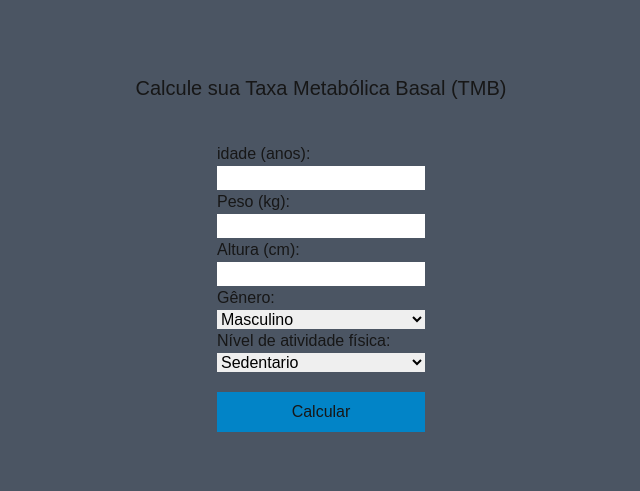
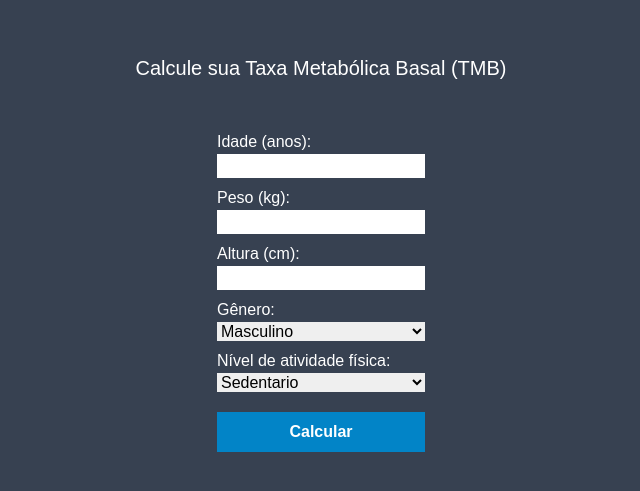
Before and after one commit to felipeehara/calculadoraMTB, a Next.js app: page / in a window 1280 px wide. Shown: the part 137-628 px from the top of the page, without its empty margins (319-959 px from the left). Built offline with nearby package versions, Linux system fonts and the light colour scheme.

Commit message:
atualizando componente

```diff
--- a/src/app/components/newTMB.tsx
+++ b/src/app/components/newTMB.tsx
@@ -13,7 +13,8 @@ export const NewTmb = () => {
 
     const handleInputChangeYear = (e: React.ChangeEvent<HTMLInputElement>) => {
         setInputValue(e.target.value);
-      };
+}
+
 
       const handleInputChangeWeight = (e: React.ChangeEvent<HTMLInputElement>) => {
         setInputWeight(e.target.value);
@@ -23,11 +24,11 @@ export const NewTmb = () => {
         setInputHeight(e.target.value);
       };
 
-      const handleGenderChange = (e: React.ChangeEvent<HTMLInputElement>) => {
+      const handleGenderChange = (e: React.ChangeEvent<HTMLSelectElement>) => {
         setInputGender(e.target.value);
       };
 
-      const handleSedentaryChange = (e: React.ChangeEvent<HTMLInputElement>) => {
+      const handleSedentaryChange = (e: React.ChangeEvent<HTMLSelectElement>) => {
         setInputSedentary(e.target.value);
       };
 
@@ -68,9 +69,21 @@ export const NewTmb = () => {
             case 'extremamente': tmb = (tmb * 1.9)
             break;
           }
-          console.log(tmb)
-          setText(`Você gasta ${tmbBase.toFixed(0)} calorias sem fazer nada! `);
-          setText2(`De acordo com sua atividade diaria, seus gastos calóricos são: ${tmb.toFixed(0)}!`);
+
+
+
+
+
+
+          if (!inputYear || !inputWeight || !inputHeight) {
+            setText(`Preencha todos os campos por favor!`);
+          setText2(``);
+          } else {
+            setText(`Você gasta ${tmbBase.toFixed(0)} calorias sem fazer nada! `);
+            setText2(`De acordo com sua atividade diaria, seus gastos calóricos são: ${tmb.toFixed(0)}!`);
+          }
+
+
       }
 
 
@@ -79,50 +92,52 @@ export const NewTmb = () => {
 
 
     return(
-        <div className="flex justify-center h-screen w-screen bg-gray-600 items-center flex-col">
+        <div className="flex justify-center h-screen w-screen bg-gradient-to-b from-gray-700 to-gray-500 items-center flex-col
+
+         md:bg-gradient-to-b from-gray-600 to-gray-700">
             <div>
-                <h1 className='text-xl mb-10'>Calcule sua Taxa Metabólica Basal (TMB)</h1>
+                <h1 className='text-xl mb-10 text-white'>Calcule sua Taxa Metabólica Basal (TMB)</h1>
             </div>
 
-                <div className="flex flex-col w-52">
-                    <label >idade (anos):</label>
-                    <input className="text-black" type="number" value={inputYear} onChange={handleInputChangeYear}></input>
+                <div className="flex flex-col w-52 mt-2">
+                    <label className='text-white'>Idade (anos):</label>
+                    <input className="text-black" type="number" inputMode="numeric" pattern="[0-9]*" value={inputYear} onChange={handleInputChangeYear}></input>
                 </div>
-                <div className="flex flex-col w-52">
-                    <label >Peso (kg):</label>
-                    <input className="text-black" type="number" value={inputWeight} onChange={handleInputChangeWeight}></input>
+                <div className="flex flex-col w-52 mt-2">
+                    <label className='text-white'>Peso (kg):</label>
+                    <input className="text-black" type="number" inputMode="numeric" pattern="[0-9]*" value={inputWeight} onChange={handleInputChangeWeight}></input>
                 </div>
-                <div className="flex flex-col w-52">
-                    <label >Altura (cm):</label>
-                    <input className="text-black" type="number" value={inputHeight} onChange={handleInputChangeHeight}></input>
+                <div className="flex flex-col w-52 mt-2">
+                    <label className='text-white'>Altura (cm):</label>
+                    <input className="text-black" type="number" inputMode="numeric" pattern="[0-9]*" value={inputHeight} onChange={handleInputChangeHeight}></input>
                 </div>
 
-                <div className="flex flex-col w-52">
-                    <label>Gênero:</label>
+                <div className="flex flex-col w-52 mt-2">
+                    <label className='text-white'>Gênero:</label>
                     <select name="select" className="text-black" value={inputGender} onChange={handleGenderChange}>
                         <option value="masculino" selected>Masculino</option>
                         <option value="feminino" >Feminino</option>
                     </select>
                 </div>
 
-                <div className="flex flex-col w-52">
-                    <label>Nível de atividade física:</label>
+                <div className="flex flex-col w-52 mt-2">
+                    <label className='text-white'>Nível de atividade física:</label>
                     <select name="select" className="text-black" value={inputSedentary} onChange={handleSedentaryChange}>
                         <option value="sedentario" selected>Sedentario</option>
-                        <option value="levemente" >levemente ativo (1 a 2 dias por semana)</option>
-                        <option value="moderamente" >moderamente ativo (3 a 5 dias por semana)</option>
-                        <option value="muito" >muito ativo (5 a 7 vezes por semana)</option>
-                        <option value="extremamente" >extremamente ativo (2 vezes por dia)</option>
+                        <option value="levemente" >Levemente ativo (1 a 2 dias por semana)</option>
+                        <option value="moderamente" >Moderamente ativo (3 a 5 dias por semana)</option>
+                        <option value="muito" >Muito ativo (5 a 7 vezes por semana)</option>
+                        <option value="extremamente" >Extremamente ativo (2 vezes por dia)</option>
                     </select>
                 </div>
 
                 <div>
-                    <button className="bg-sky-600 p-2 w-52 mt-5" onClick={calcMtb}>Calcular</button>
+                    <button className="bg-sky-600 p-2 w-52 mt-5 font-bold text-white" onClick={calcMtb}>Calcular</button>
                  </div>
 
                  <div>
-                    <p className='mt-5 text-center'>{text}</p>
-                    <p className='text-center'>{text2}</p>
+                    <p className='mt-5 text-center text-white'>{text}</p>
+                    <p className='text-center text-white'>{text2}</p>
                  </div>
         </div>
     );
```
